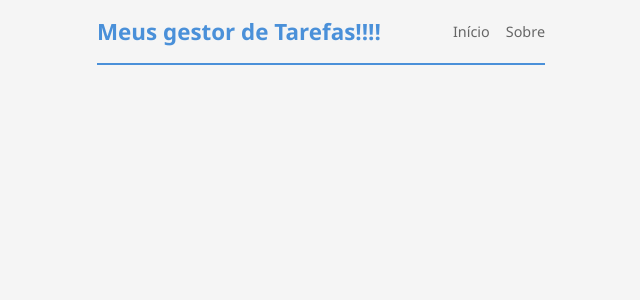
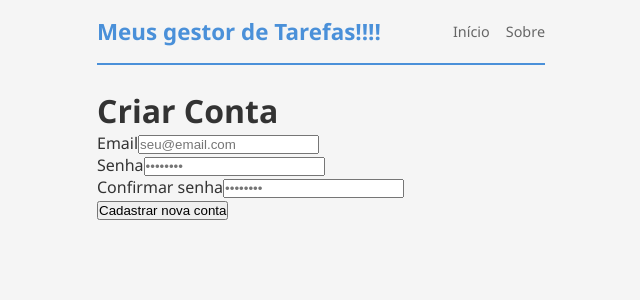
Before and after one commit to rafael-otto/pwa-app-lista, a Vue app: page /register in a window 1280 px wide. Shown: the top 300 px of the page, without its empty margins (319-959 px from the left). Built offline with nearby package versions, Linux system fonts and the light colour scheme; no server answers.

Commit message:
FEAT: Criando tela de cadastro

```diff
--- a/src/api/authApi.js
+++ b/src/api/authApi.js
@@ -4,4 +4,8 @@ export default {
   login(email, password) {
     return apiClient.post('/api/token', { email, password })
   },
-};
+
+  register(email, password) {
+    return apiClient.post('/api/users/register', { email, password })
+  },
+}
--- a/src/router/index.js
+++ b/src/router/index.js
@@ -2,6 +2,7 @@ import { createRouter, createWebHistory } from 'vue-router'
 import HomeView from '../views/HomeView.vue'
 import AboutView from '../views/AboutView.vue'
 import LoginView from '../views/LoginView.vue'
+import RegisterView from '@/views/RegisterView.vue'
 import { useAuthStore } from '../stores/auth'
 
 const routes = [
@@ -21,6 +22,11 @@ const routes = [
     name: 'login',
     component: LoginView,
   },
+  {
+    path: '/register',
+    name: 'register',
+    component: RegisterView,
+  },
 ]
 
 const router = createRouter({
--- a/src/views/LoginView.vue
+++ b/src/views/LoginView.vue
@@ -2,6 +2,8 @@
   <div class="login-container">
     <form class="login-form" @submit.prevent="handleLogin">
       <h1>Entrar</h1>
+
+      <div v-if="route.query.registered === 'true'" class="success-message">Conta criada. Faça login.</div>
 
       <div v-if="errorMessage" class="error-message">{{ errorMessage }}</div>
 
@@ -19,17 +21,23 @@
       <button type="submit" :disabled="loading">
         {{ loading ? 'Entrando...' : 'Entrar' }}
       </button>
+
+      <p class="register-link">
+        <span>Sem uma conta?</span>
+        <RouterLink to="/register">Criar conta</RouterLink>
+      </p>
     </form>
   </div>
 </template>
 
 <script setup>
 import { ref } from 'vue';
-import { useRouter } from 'vue-router';
+import { useRouter, useRoute } from 'vue-router';
 import { useAuthStore } from '@/stores/auth';
 
 const router = useRouter();
 const authStore = useAuthStore();
+const route = useRoute();
 
 const email = ref('');
 const password = ref('');
--- /dev/null
+++ b/src/views/RegisterView.vue
@@ -0,0 +1,64 @@
+<template>
+  <div class="register-container">
+    <form class="register-form" @submit.prevent="handleRegister">
+      <h1>Criar Conta</h1>
+
+      <div v-if="errorMessage" class="error-message">{{ errorMessage }}</div>
+
+      <div class="field">
+        <label for="email">Email</label>
+        <input id="email" v-model="email" type="email" placeholder="seu@email.com" required />
+      </div>
+
+      <div class="field">
+        <label for="password">Senha</label>
+        <input id="password" v-model="password" type="password" placeholder="••••••••" required />
+      </div>
+
+      <div class="field">
+        <label for="confirmPassword">Confirmar senha</label>
+        <input id="confirmPassword" v-model="confirmPassword" type="password" placeholder="••••••••" required />
+      </div>
+
+      <button type="submit" :disabled="loading">
+        {{ loading ? "Cadastrando..." : "Cadastrar nova conta" }}
+      </button>
+    </form>
+  </div>
+</template>
+
+<script setup>
+import { ref } from 'vue';
+import { useRouter } from 'vue-router';
+import authApi from '@/api/authApi';
+
+const router = useRouter();
+
+const email = ref('');
+const password = ref('');
+const confirmPassword = ref('');
+const loading = ref(false);
+const errorMessage = ref('');
+
+async function handleRegister() {
+  errorMessage.value = '';
+
+  if (password.value !== confirmPassword.value) {
+    errorMessage.value = 'As senhas não coincidem.';
+    return;
+  }
+
+  loading.value = true;
+
+  try {
+    await authApi.register(email.value, password.value);
+    router.push('/login?registered=true');
+  } catch (err) {
+    errorMessage.value =
+      err.response?.data?.detail ??
+      'Erro ao cadastrar usuário.';
+  } finally {
+    loading.value = false;
+  }
+}
+</script>
```
